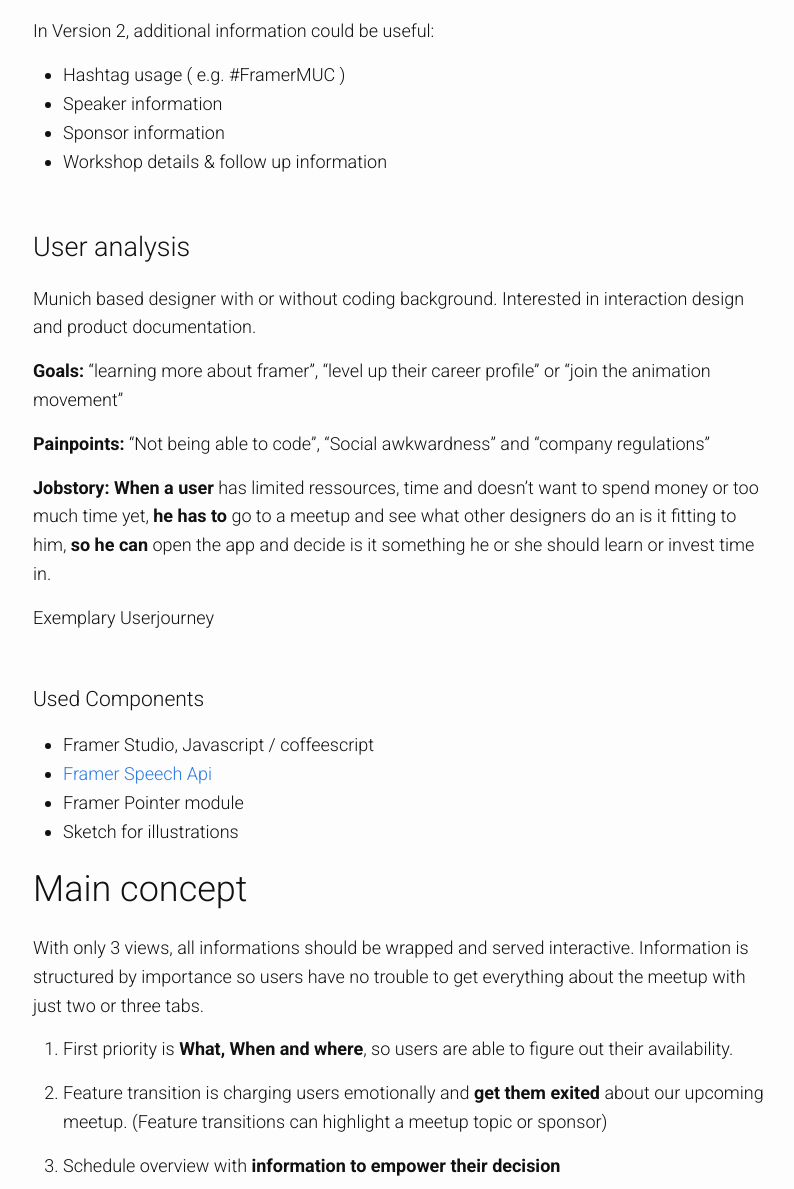
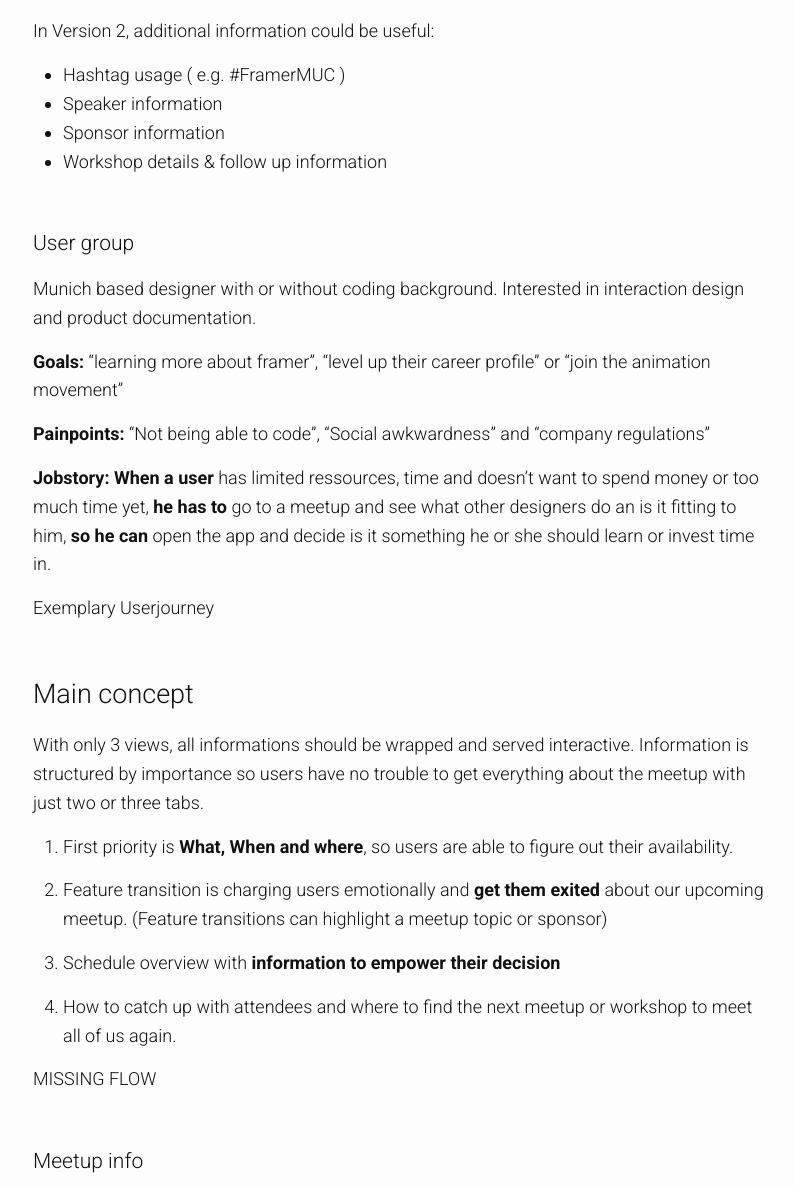
Before and after one commit to MarieSchweiz/ixd-documentation, a Jekyll site: the page built from index.md, in a window 1280 px wide, cut to the strip 1318-2507 px from the top of the page. Shown: the whole strip, without its empty margins (237-1031 px from the left). Built offline with Jekyll 4.4.1, drawn with Linux system fonts in a browser that asks for light colours; nearby versions of some CDN libraries; library files that are not in the unit come from our copies; our own code applies the rules of GitHub Pages for plain Markdown files.

```diff
--- a/_sass/add.scss
+++ b/_sass/add.scss
@@ -1,12 +1,11 @@
 @import url('https://fonts.googleapis.com/css?family=Roboto:100,300,400,700');
 
-.page-content h2 {
-    clear: both;
-    display: block;
-}
+
 
 .page-content h2,.page-content h3 {
     margin-top: 50px;
+    clear: both;
+    display: block;
 }
 
 .site-nav .page-link {
@@ -117,16 +116,16 @@ div.tocible {
     max-width: 150px;
     top: 17px;
     bottom: auto;
-    left: 10px;
+    left: 20px;
 }
 
 div.tocible ul {
     list-style-image: none;
     list-style: none;
     margin: 0;
-    padding: 0;
-
+    padding: 0 0 0 10px;
     font-size: 14px;
+    font-weight: 400;
 
     li {
 
--- a/index.md
+++ b/index.md
@@ -29,7 +29,7 @@ In Version 2, additional information could be useful:
 * Workshop details & follow up information
 
 
-## User analysis
+### User group
 
 Munich based designer with or without coding background. Interested in interaction design and product documentation.
 
@@ -43,15 +43,8 @@ Munich based designer with or without coding background. Interested in interacti
 #### Exemplary Userjourney
 
 
-### Used Components
 
-* Framer Studio, Javascript / coffeescript
-* [Framer Speech Api](https://github.com/baiIey/framer-speech-api)
-* Framer Pointer module
-* Sketch for illustrations
-
-
-# Main concept
+## Main concept
 
 With only 3 views, all informations should be wrapped and served interactive. Information is structured by importance so users have no trouble to get everything about the meetup with just two or three tabs.
 
@@ -65,7 +58,7 @@ With only 3 views, all informations should be wrapped and served interactive. In
 
 MISSING FLOW
 
-## Meetup info
+### Meetup info
 
 <iframe class="prototype-right" src="https://framer.cloud/Sickv"></iframe>
 
@@ -75,7 +68,7 @@ As soon the App opens it is asking you to say something. Tapping the voice butto
 
 
 
-## Feature animation
+### Feature animation
 
 <iframe class="prototype-right" src="https://framer.cloud/QElto"></iframe>
 **Objective:** give users attendees a sneek peak about what framer can archive.
@@ -87,7 +80,7 @@ By letting them go through with any voice input, framer is just showing off. acc
 ### Speech recognition
 all about the featured animation in this prototype...
 
-## Schedule Overview
+### Schedule Overview
 
 <iframe class="prototype-right" src="https://framer.cloud/EXpCI"></iframe>
 **Objective:** Let the user read and decide fast about the meetups schedule and content and what he is interested in or should he/she join at all.
@@ -95,4 +88,4 @@ all about the featured animation in this prototype...
 Has a user said something, the meetup schedule will slide in. A scrollview allows them to explore the whole meetup and its content.
 
 
-# Deleriverables
+## Deleriverables
--- a/javascript/basic.js
+++ b/javascript/basic.js
@@ -19,8 +19,8 @@ anchors.add('.anchored');
 anchors.add();
 
 $('.Contents').tocible({
-    heading: 'h1', //[selector], the first level heading
-    subheading: 'h2', //[selector], the second level heading
+    heading: 'h2', //[selector], the first level heading
+    subheading: 'h3', //[selector], the second level heading
     reference:'.ref', //[selector], reference element for horizontal positioning
     title: '', //[selector or string], title of the menu
     hash: false, //[boolean], setting true will enable URL hashing on click
```
Also changed, not shown: why.md (+6 -0 lines).
